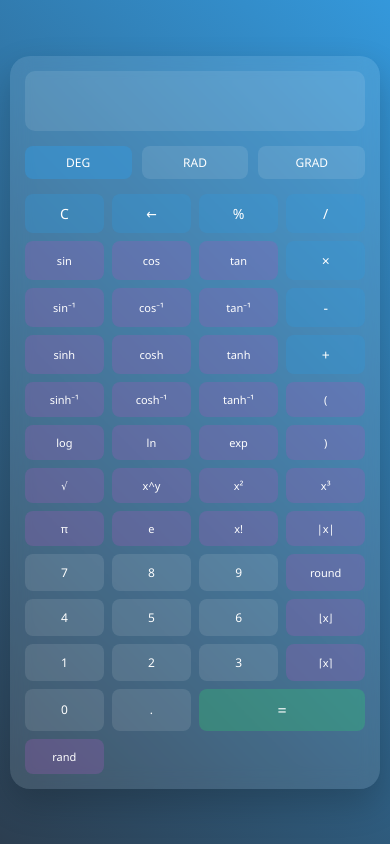
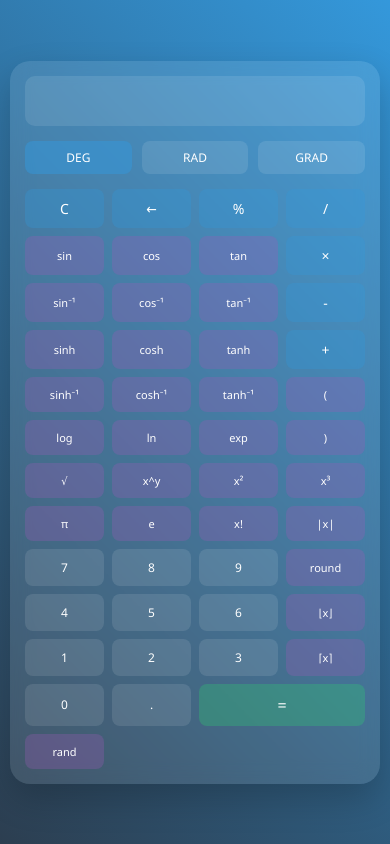
Before and after one commit to MatheusAvallone/calculadora, a website: page index.html in a window 390 px wide. Drawn offline with Linux system fonts and the light colour scheme.

Commit message:
Ajustes para poder usar a calculadora no celular também.

```diff
--- a/css/style.css
+++ b/css/style.css
@@ -3,14 +3,23 @@
     padding: 0;
     box-sizing: border-box;
     font-family: 'Segoe UI', Tahoma, Geneva, Verdana, sans-serif;
+    -webkit-tap-highlight-color: transparent;
+    touch-action: manipulation;
+}
+
+html, body {
+    height: 100%;
+    overflow: hidden;
+    position: fixed;
+    width: 100%;
 }
 
 body {
     display: flex;
     justify-content: center;
     align-items: center;
-    min-height: 100vh;
     background: linear-gradient(45deg, #2c3e50, #3498db);
+    padding: 10px;
 }
 
 .calculator {
@@ -19,7 +28,10 @@ body {
     border-radius: 20px;
     padding: 20px;
     box-shadow: 0 15px 35px rgba(0, 0, 0, 0.2);
-    width: 500px;
+    width: 100%;
+    max-width: 500px;
+    max-height: 100vh;
+    overflow-y: auto;
 }
 
 .display {
@@ -37,6 +49,9 @@ body {
     color: white;
     text-align: right;
     outline: none;
+    -webkit-appearance: none;
+    -moz-appearance: none;
+    appearance: none;
 }
 
 .mode-switch {
@@ -54,6 +69,7 @@ body {
     border-radius: 8px;
     cursor: pointer;
     transition: all 0.3s ease;
+    -webkit-tap-highlight-color: transparent;
 }
 
 .mode-btn.active {
@@ -75,6 +91,8 @@ button {
     border-radius: 8px;
     cursor: pointer;
     transition: all 0.3s ease;
+    -webkit-tap-highlight-color: transparent;
+    touch-action: manipulation;
 }
 
 button:hover {
@@ -84,6 +102,7 @@ button:hover {
 
 button:active {
     transform: translateY(0);
+    background: rgba(255, 255, 255, 0.3);
 }
 
 .operator {
@@ -104,7 +123,6 @@ button:active {
 
 @media (max-width: 520px) {
     .calculator {
-        width: 95%;
         padding: 15px;
     }
 
@@ -120,4 +138,18 @@ button:active {
     .operator {
         font-size: 14px;
     }
+
+    #display {
+        height: 50px;
+        font-size: 20px;
+    }
 }
+
+/* Prevenir zoom em inputs em iOS */
+@media screen and (-webkit-min-device-pixel-ratio:0) {
+    select,
+    textarea,
+    input {
+        font-size: 16px;
+    }
+}
--- a/index.html
+++ b/index.html
@@ -2,7 +2,7 @@
 <html lang="pt-BR">
 <head>
   <meta charset="UTF-8" />
-  <meta name="viewport" content="width=device-width, initial-scale=1.0" />
+  <meta name="viewport" content="width=device-width, initial-scale=1.0, maximum-scale=1.0, user-scalable=no" />
   <title>Calculadora Científica Completa</title>
   <link rel="stylesheet" href="css/style.css" />
 </head>
```
